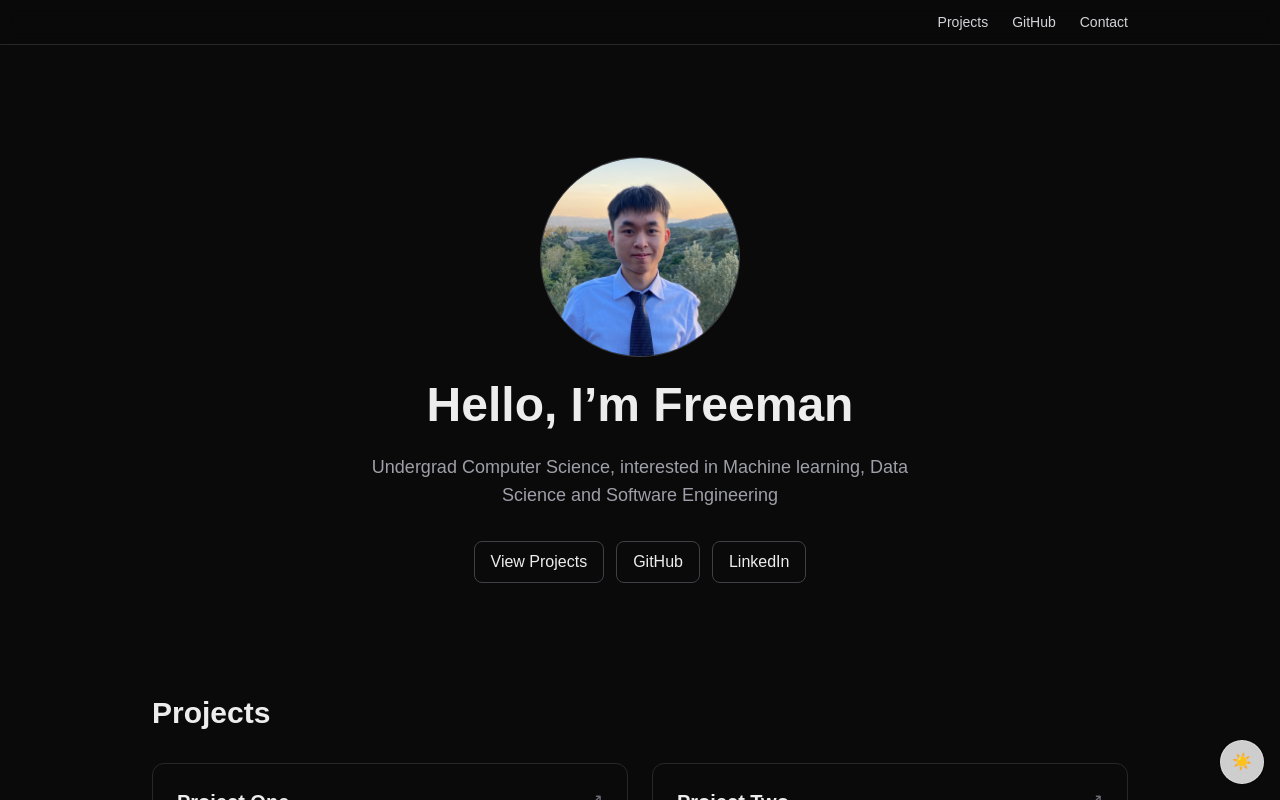
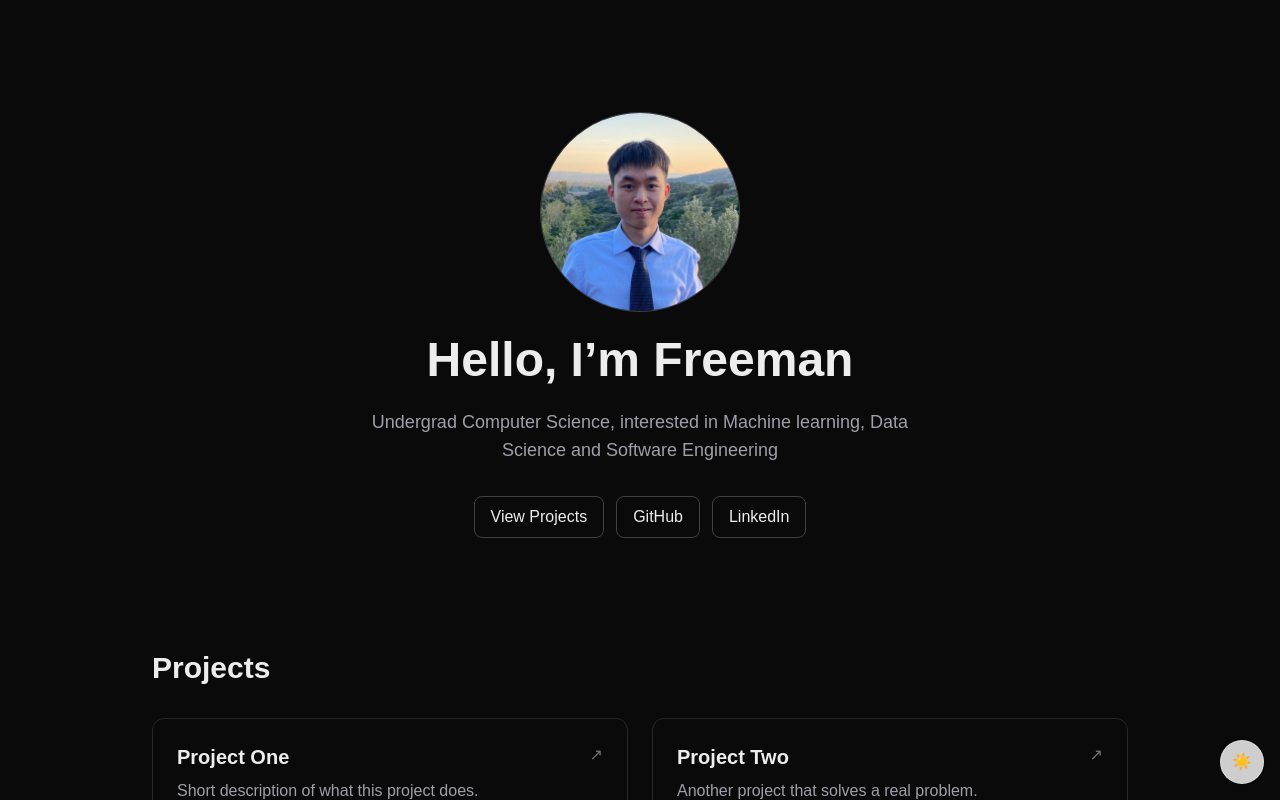
Before and after one commit to Coolguy4123/Portfolio, a Next.js app: page / in a window 1280 px wide. Shown: the top 800 px of the page. Built offline with nearby package versions, Linux system fonts and the light colour scheme.

Commit message:
Removed navbar and modified page

```diff
--- a/app/components/Navbar.tsx
+++ /dev/null
@@ -1,23 +0,0 @@
-import Image from "next/image";
-
-export default function Navbar() {
-  return (
-    <header className="sticky top-0 z-50 border-b border-zinc-800 bg-zinc-950/80 backdrop-blur">
-      <nav className="max-w-5xl mx-auto px-6 py-3 flex items-center">
-        <div className="flex-1" />
-
-        <div className="flex items-center gap-6 text-sm">
-          <a href="#projects" className="text-zinc-300 hover:text-white">
-            Projects
-          </a>
-          <a href="#github" className="text-zinc-300 hover:text-white">
-            GitHub
-          </a>
-          <a href="#contact" className="text-zinc-300 hover:text-white">
-            Contact
-          </a>
-        </div>
-      </nav>
-    </header>
-  );
-}
--- a/app/page.tsx
+++ b/app/page.tsx
@@ -21,8 +21,6 @@ const projects = [
 export default function Home() {
   return (
     <>
-      <Navbar />
-
       {/* Main content */}
       <main className="max-w-5xl mx-auto px-6 py-12 pb-32 space-y-28">
         {/* INTRO */}
```
